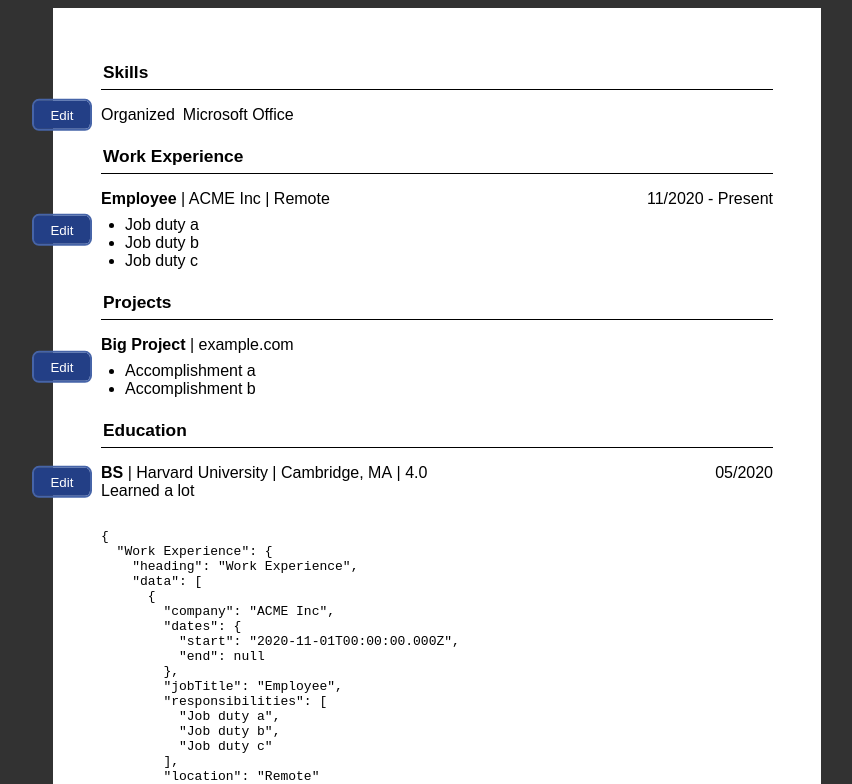
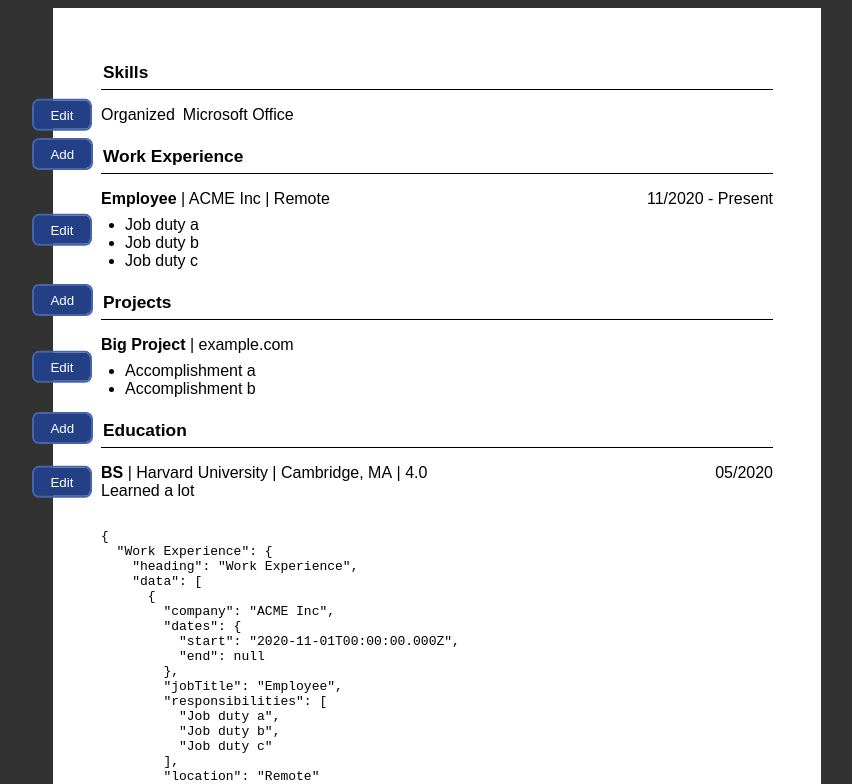
Before and after one commit to johnrdoty92/resume-builder, a React (Vite) app: page / in a window 1280 px wide. Shown: the top 784 px of the page, without its empty margins (203-1055 px from the left). Built offline with nearby package versions, Linux system fonts and the light colour scheme.

Commit message:
add entry button

```diff
--- a/package.json
+++ b/package.json
@@ -12,6 +12,7 @@
   "dependencies": {
     "@react-spring/web": "^9.7.2",
     "@use-gesture/react": "^10.2.27",
+    "clsx": "^2.0.0",
     "immer": "^10.0.2",
     "react": "^18.2.0",
     "react-dom": "^18.2.0"
--- /dev/null
+++ b/src/components/Button/AddDataEntryButton.tsx
@@ -0,0 +1,27 @@
+import { useEditorModalDispatch, useResumeDispatch, useResumeState } from "contexts/hooks";
+import { Button } from "./Button";
+import { BLANK_SECTIONS } from "constants/defaults";
+import { ResumeSection, SectionDataEntry } from "types/resumeState";
+import { ComponentProps } from "react";
+import classes from "./Button.module.css";
+
+type AddDataEntryButtonProps = {
+  section: ResumeSection;
+} & ComponentProps<typeof Button>;
+
+export const AddDataEntryButton = ({ section, ...buttonProps }: AddDataEntryButtonProps) => {
+  const resumeState = useResumeState();
+  const { addDataEntry } = useResumeDispatch();
+  const { openWithContent } = useEditorModalDispatch();
+
+  const handleClick = () => {
+    const dataEntry = {
+      data: BLANK_SECTIONS[section],
+      section,
+    } as SectionDataEntry;
+    addDataEntry(dataEntry);
+    openWithContent({ ...dataEntry, index: resumeState[section].data.length });
+  };
+
+  return <Button {...buttonProps} className={classes.addDataEntryButton} onClick={handleClick} />;
+};
--- a/src/components/Button/Button.module.css
+++ b/src/components/Button/Button.module.css
@@ -14,3 +14,16 @@
     color: rgb(19, 29, 104);
     cursor: pointer;
 }
+
+.addDataEntryButton {
+    position: absolute;
+    top: 0;
+    left: -10%;
+}
+
+.editButton {
+    position: absolute;
+    transform: translateY(-50%);
+    top: 50%;
+    left: -10%;
+}
--- a/src/components/Button/Button.tsx
+++ b/src/components/Button/Button.tsx
@@ -1,6 +1,7 @@
 import { ComponentProps } from "react";
 import classes from "./Button.module.css";
+import { clsx } from "clsx";
 
-export const Button = (props: ComponentProps<"button">) => {
-  return <button {...props} className={classes.button} />;
+export const Button = ({ className, ...props }: ComponentProps<"button">) => {
+  return <button {...props} className={clsx([classes.button, className])} />;
 };
--- a/src/components/Button/EditButton.tsx
+++ b/src/components/Button/EditButton.tsx
@@ -2,6 +2,7 @@ import { useEditorModalDispatch } from "contexts/hooks";
 import { Button } from "./Button";
 import { SectionUpdatePayload } from "types/resumeState";
 import { ComponentProps } from "react";
+import classes from "./Button.module.css";
 
 type EditButtonProps = SectionUpdatePayload & { buttonProps?: ComponentProps<typeof Button> };
 
@@ -13,17 +14,7 @@ export const EditButton = ({ buttonProps, ...payload }: EditButtonProps) => {
   };
 
   return (
-    <Button
-      {...buttonProps}
-      onClick={handleClick}
-      style={{
-        position: "absolute",
-        transform: "translateY(-50%)",
-        top: "50%",
-        left: "-10%",
-        ...buttonProps?.style,
-      }}
-    >
+    <Button {...buttonProps} className={classes.editButton} onClick={handleClick}>
       Edit
     </Button>
   );
--- a/src/components/Section/Education/index.tsx
+++ b/src/components/Section/Education/index.tsx
@@ -1,12 +1,14 @@
 import { SectionTitle } from "components/SectionTitle";
 import classes from "../Section.module.css";
 import { EducationEntries } from "./EducationEntries";
+import { AddDataEntryButton } from "components/Button/AddDataEntryButton";
 
 export const Education = () => {
   return (
     <section className={classes.resumeSection}>
       <SectionTitle title="Education" />
       <EducationEntries />
+      <AddDataEntryButton section="Education">Add</AddDataEntryButton>
     </section>
   );
 };
--- a/src/components/Section/Projects/index.tsx
+++ b/src/components/Section/Projects/index.tsx
@@ -1,12 +1,14 @@
 import { SectionTitle } from "components/SectionTitle";
 import classes from "../Section.module.css";
 import { ProjectEntries } from "./ProjectEntries";
+import { AddDataEntryButton } from "components/Button/AddDataEntryButton";
 
 export const Projects = () => {
   return (
     <section className={classes.resumeSection}>
       <SectionTitle title="Projects" />
       <ProjectEntries />
+      <AddDataEntryButton section="Projects">Add</AddDataEntryButton>
     </section>
   );
 };
--- a/src/components/Section/Section.module.css
+++ b/src/components/Section/Section.module.css
@@ -1,3 +1,3 @@
 .resumeSection {
-    /* TODO: */
+    position: relative
 }
--- a/src/components/Section/WorkExperience/index.tsx
+++ b/src/components/Section/WorkExperience/index.tsx
@@ -1,12 +1,14 @@
 import { SectionTitle } from "components/SectionTitle";
 import classes from "../Section.module.css";
 import { WorkExperienceEntries } from "./WorkExperienceEntries";
+import { AddDataEntryButton } from "components/Button/AddDataEntryButton";
 
 export const WorkExperience = () => {
   return (
     <section className={classes.resumeSection}>
       <SectionTitle title="Work Experience" />
       <WorkExperienceEntries />
+      <AddDataEntryButton section="Work Experience">Add</AddDataEntryButton>
     </section>
   );
 };
--- a/src/contexts/ResumeStateContext.tsx
+++ b/src/contexts/ResumeStateContext.tsx
@@ -50,9 +50,7 @@ const resumeStateReducer: Reducer<ResumeState, ResumeAction> = (state, { type, p
       }
       case "addDataEntry": {
         const { data, section } = payload;
-        if (section === "Skills") {
-          resumeDraft[section].data = data;
-        }
+        if (section === "Skills") return resumeDraft;
         (resumeDraft[section].data as (typeof data)[]).push(data);
         return resumeDraft;
       }
--- a/src/types/resumeState.ts
+++ b/src/types/resumeState.ts
@@ -56,9 +56,7 @@ export type SectionDataEntry = {
   };
 }[ResumeSection];
 
-export type SectionUpdatePayload =
-  | (Exclude<SectionDataEntry, { section: "Skills" }> & { index: number })
-  | (Extract<SectionDataEntry, { section: "Skills" }> & { index?: undefined });
+export type SectionUpdatePayload = SectionDataEntry & { index: number };
 
 export type SectionDataBlankDefault<T extends ResumeSection> = Extract<
   SectionDataEntry,
```
Also changed, not shown: 1 other file (tests, documents, lock files or other folders).
